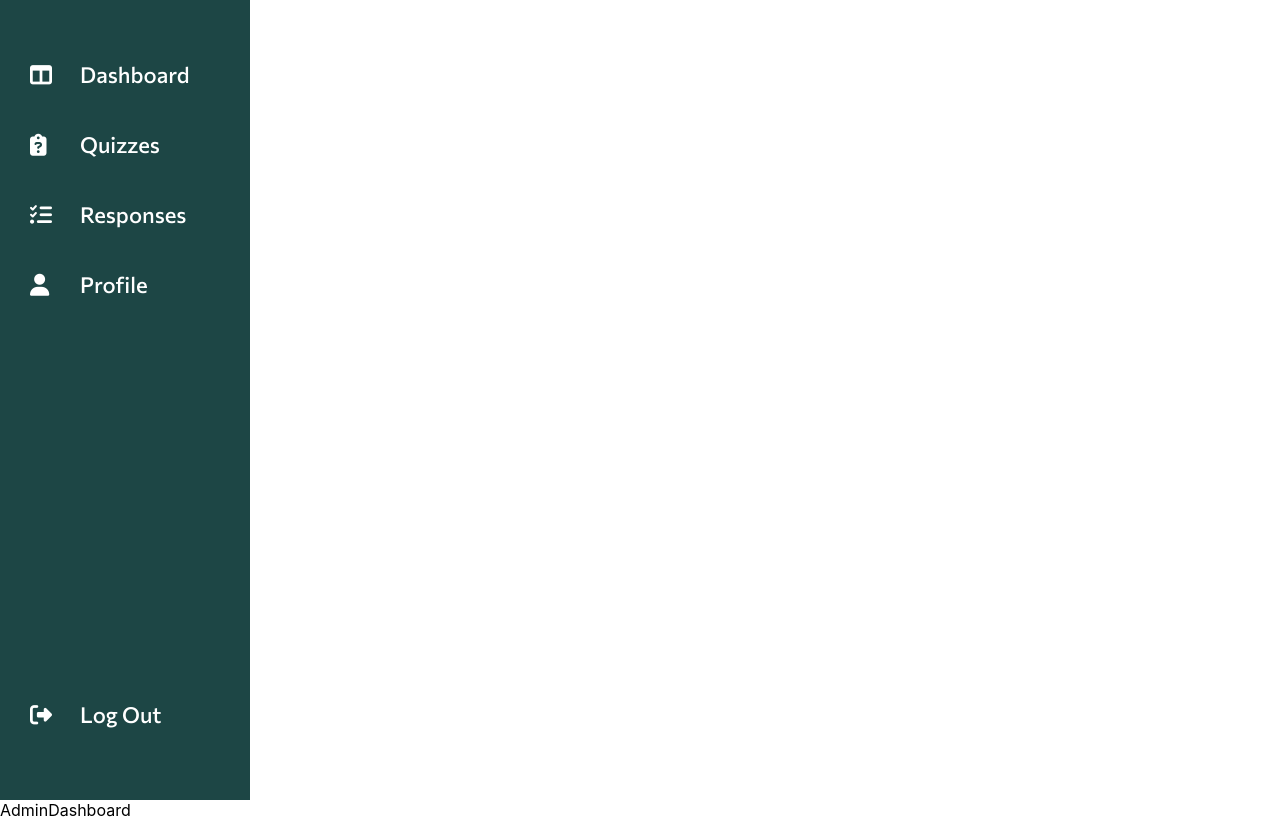
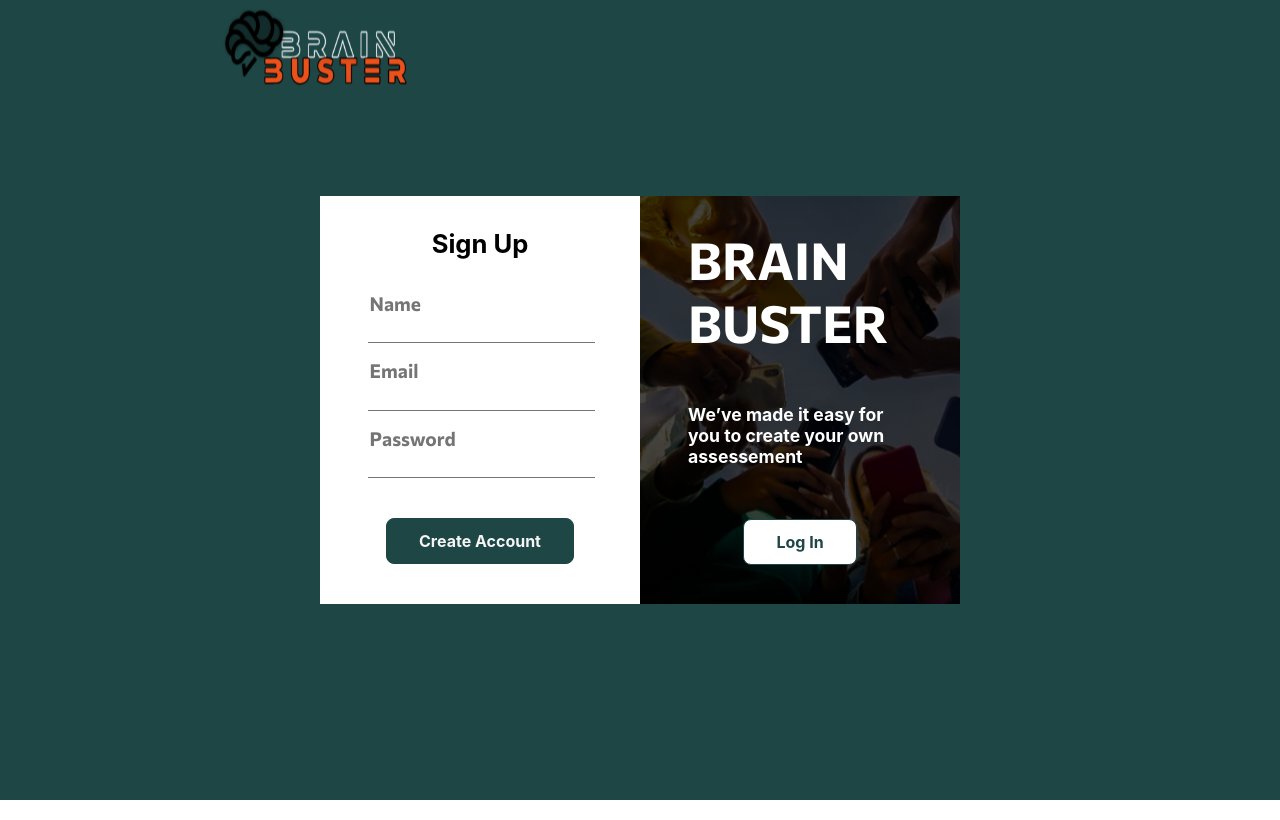
Before and after one commit to clint360/brain-buster-frontend, a React (Create React App) app: page / in a window 1280 px wide. Built offline with nearby package versions, Linux system fonts and the light colour scheme.

Commit message:
finished implementing viany's changes

```diff
--- a/src/App.jsx
+++ b/src/App.jsx
@@ -1,9 +1,10 @@
 /* eslint-disable no-unused-vars */
 import './App.css';
-import Login from './view/pages/Login';
+import Login from './view/pages/auth/Login';
 import Instructions from './view/pages/users/instructions/Instructions';
 import UserInfo from './view/pages/users/userinfo/UserInfo';
 import AdminDashboard from './view/pages/admin/dashboard/AdminDashboard';
+import Signup from './view/pages/auth/Signup';
 // import Login from './view/pages/Login';
 // import Signup from './view/pages/Signup';
 // import Button from './core/components/atoms/Button';
@@ -13,7 +14,7 @@ function App() {
   return (
     <div className="App">
       <div className="Appdiv">
-        <AdminDashboard />
+        <Signup />
       </div>
     </div>
   );
--- a/src/view/pages/LS.css
+++ b/src/view/pages/auth/Auth.css
@@ -16,6 +16,7 @@
     min-height: 400px;
     background: white;
     display: flex;
+    zoom: 80%;
 }
 
 .box1 {
@@ -31,7 +32,8 @@
 
 .box2 {
     flex-basis: 40%;
-    background: linear-gradient(rgba(0, 0, 0, 0.7), rgba(0, 0, 0, 0.7)), url('../../assets/images/people on phone.svg');
+    background: linear-gradient(rgba(0, 0, 0, 0.7), rgba(0, 0, 0, 0.7)), url('../../../assets/images/people on phone.svg');
+    background-size: cover;
     color: white;
     padding: 0px 60px;
 }
@@ -65,24 +67,24 @@
     color: rgba(0, 0, 0, 0.54);
 }
 
-.bighead {
+.logo_head {
     position: absolute;
     display: flex;
     align-items: center;
     justify-content: space-between;
     width: 52%;
-    top: 40px;
+    top: 0Cpx;
     left: calc(36% - 250px);
     text-align: center;
     color: white;
     font-size: 14px;
 }
 
-.bighead .imgdv {
-   width: 250px;
+.logo_head .imgdv {
+   width: 200px;
    height: 100px;
 }
-.bighead .imgdv img {
+.logo_head .imgdv img {
     width: 100%;
     height: 100%;
  }
@@ -92,7 +94,7 @@
         padding: 150px 0;
     }
 
-    .bighead {
+    .logo_head {
         zoom: 80%;
         width: 75%;
         left: calc(5% + 30px);
--- a/src/view/pages/Login.jsx
+++ b/src/view/pages/auth/Login.jsx
@@ -1,18 +1,18 @@
 import React from 'react';
-import Button from '../../core/components/atoms/Button';
-import './LS.css';
-import myLogo from '../../assets/images/logo.svg';
+import Button from '../../../core/components/atoms/Button';
+import './Auth.css';
+import myLogo from '../../../assets/images/logo.svg';
 
 function Login() {
   return (
     <div>
-      <div className="bighead">
+      <div className="logo_head">
         <div>
           <div className="imgdv">
             <img src={myLogo} alt="logo" />
           </div>
         </div>
-        <div className="menu">Home</div>
+        <div className="menu" />
       </div>
       <div className="thePage">
         <div className="bigbox">
--- a/src/view/pages/Signup.jsx
+++ b/src/view/pages/auth/Signup.jsx
@@ -1,18 +1,18 @@
 import React from 'react';
-import Button from '../../core/components/atoms/Button';
-import './LS.css';
-import myLogo from '../../assets/images/logo.svg';
+import Button from '../../../core/components/atoms/Button';
+import './Auth.css';
+import myLogo from '../../../assets/images/logo.svg';
 
 function Signup() {
   return (
     <div>
-      <div className="bighead">
+      <div className="logo_head">
         <div>
           <div className="imgdv">
             <img src={myLogo} alt="logo" />
           </div>
         </div>
-        <div className="menu">Home</div>
+        <div className="menu" />
       </div>
       <div className="thePage">
         <div className="bigbox">
--- a/src/view/pages/users/instructions/Instructions.jsx
+++ b/src/view/pages/users/instructions/Instructions.jsx
@@ -9,13 +9,13 @@ import './Instructions.css';
 function Instructions() {
   return (
     <div>
-      <div className="bighead">
+      <div className="logo_head">
         <div>
           <div className="imgdv">
             <img src={myLogo} alt="logo" />
           </div>
         </div>
-        <div className="menu">Home</div>
+        <div className="menu" />
       </div>
       <div className="thePage">
         <div className="instructionsbox">
--- a/src/view/pages/users/userinfo/UserInfo.jsx
+++ b/src/view/pages/users/userinfo/UserInfo.jsx
@@ -5,13 +5,13 @@ import Button from '../../../../core/components/atoms/Button';
 function UserInfo() {
   return (
     <div>
-      <div className="bighead">
+      <div className="logo_head">
         <div>
           <div className="imgdv">
             <img src={myLogo} alt="logo" />
           </div>
         </div>
-        <div className="menu">Home</div>
+        <div className="menu" />
       </div>
       <div className="thePage">
         <div className="instructionsbox">
```
